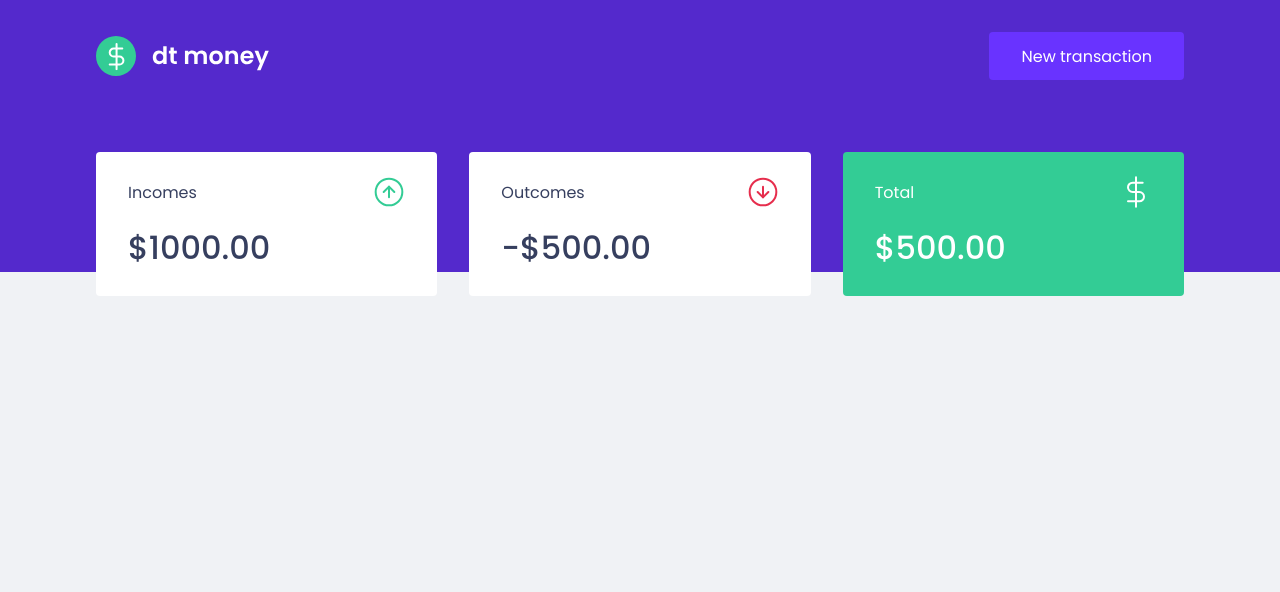
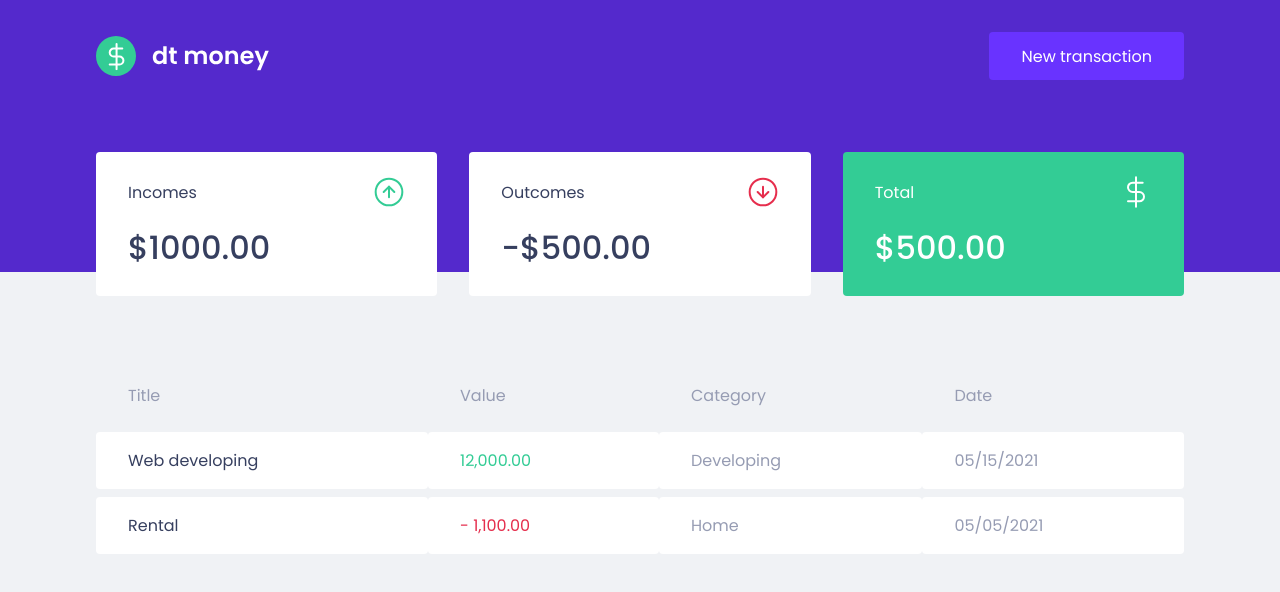
Before and after one commit to fernandohmg/ur-savings, a React (Create React App) app: page / in a window 1280 px wide. Shown: the top 592 px of the page. Built offline with nearby package versions, Linux system fonts and the light colour scheme.

Commit message:
creating transactional table

```diff
--- a/src/components/Dashboard/index.tsx
+++ b/src/components/Dashboard/index.tsx
@@ -1,10 +1,12 @@
 import { Summary } from "../Summary";
+import { TransactionsTable } from "../TransactionsTable";
 import { Container } from "./styles";
 
 export function Dashboard() {
   return (
     <Container>
       <Summary />
+      <TransactionsTable />
     </Container>
   );
 }
--- /dev/null
+++ b/src/components/TransactionsTable/index.tsx
@@ -0,0 +1,32 @@
+import { Container } from "./styles";
+
+export function TransactionsTable() {
+  return (
+    <Container>
+      <table>
+        <thead>
+          <tr>
+            <th>Title</th>
+            <th>Value</th>
+            <th>Category</th>
+            <th>Date</th>
+          </tr>
+        </thead>
+        <tbody>
+          <tr>
+            <td>Web developing</td>
+            <td className="deposit">12,000.00</td>
+            <td>Developing</td>
+            <td>05/15/2021</td>
+          </tr>
+          <tr>
+            <td>Rental</td>
+            <td className="withdraw">- 1,100.00</td>
+            <td>Home</td>
+            <td>05/05/2021</td>
+          </tr>
+        </tbody>
+      </table>
+    </Container>
+  );
+}
--- /dev/null
+++ b/src/components/TransactionsTable/styles.ts
@@ -0,0 +1,38 @@
+import styled from "styled-components";
+
+export const Container = styled.div`
+  margin-top: 4rem;
+
+  table {
+    width: 100%;
+    border-spacing: 0 0.5rem;
+
+    th {
+      color: var(--text-body);
+      font-weight: 400;
+      padding: 1rem 2rem;
+      text-align: left;
+      line-height: 1.5rem;
+    }
+
+    td {
+      padding: 1rem 2rem;
+      border: 0;
+      background: var(--shape);
+      color: var(--text-body);
+      border-radius: 0.25rem;
+
+      &:first-child {
+        color: var(--text-title);
+      }
+
+      &.deposit {
+        color: var(--green);
+      }
+
+      &.withdraw {
+        color: var(--red);
+      }
+    }
+  }
+`;
```
